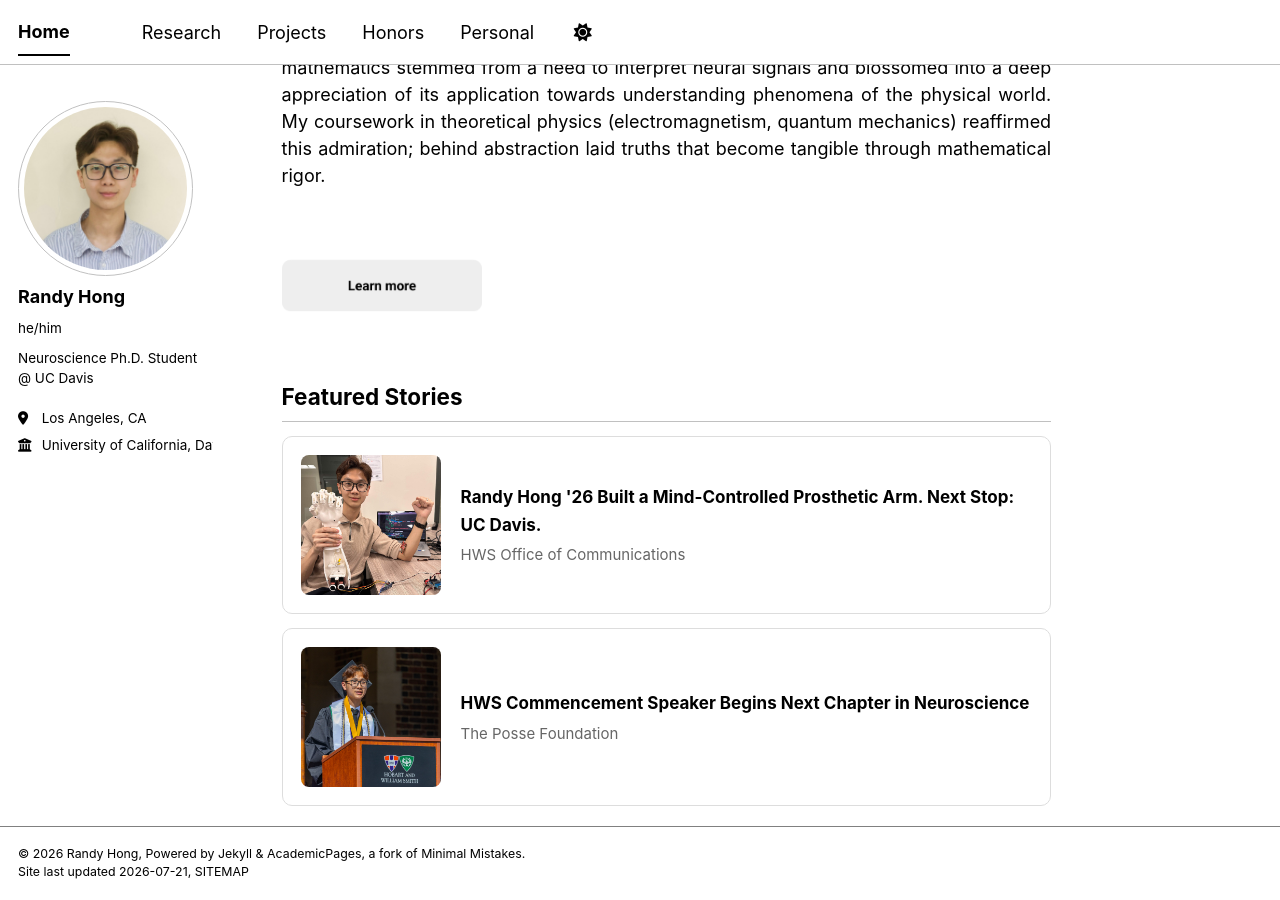
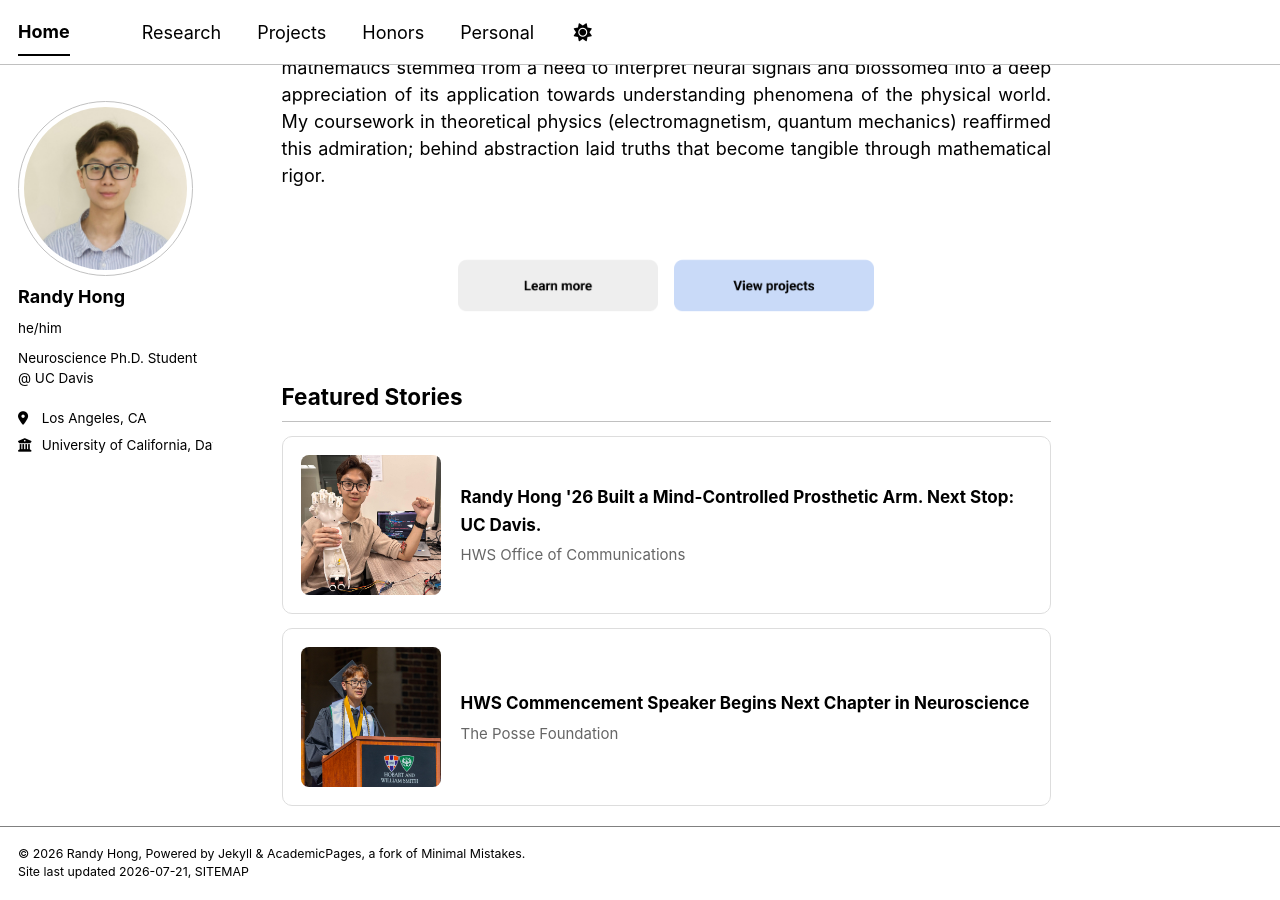
Before and after one commit to randyhongg/randyhongg.github.io, a Jekyll site: the page built from _pages/about.md, in a window 1280 px wide and 900 px high, scrolled down 821 px. Built offline with Jekyll 4.4.1, drawn with Linux system fonts in a browser that asks for light colours; a style sheet for code colours, icons or effects is not loaded.

Commit message:
Update about.md

```diff
--- a/_pages/about.md
+++ b/_pages/about.md
@@ -36,9 +36,14 @@
 I am interested in decoding neural signals and interfacing with the brain. My catalyst into mathematics stemmed from a need to interpret neural signals and blossomed into a deep appreciation of its application towards understanding phenomena of the physical world. My coursework in theoretical physics (electromagnetism, quantum mechanics) reaffirmed this admiration; behind abstraction laid truths that become tangible through mathematical rigor.
 </div>
 
-<a href="/research/">
-  <img src="images/learn_more.png" alt="Learn more about my research" style="width: 200px; display: block; margin: 16px 0;">
-</a>
+<div style="display: flex; gap: 16px; justify-content: center; margin: 16px 0;">
+  <a href="/research/">
+    <img src="../images/learn_more.png" alt="Learn more about my research" style="width: 200px;">
+  </a>
+  <a href="/projects/">
+    <img src="../images/view_projects.png" alt="View my projects" style="width: 200px;">
+  </a>
+</div>
 
 ## Featured Stories
 
```
